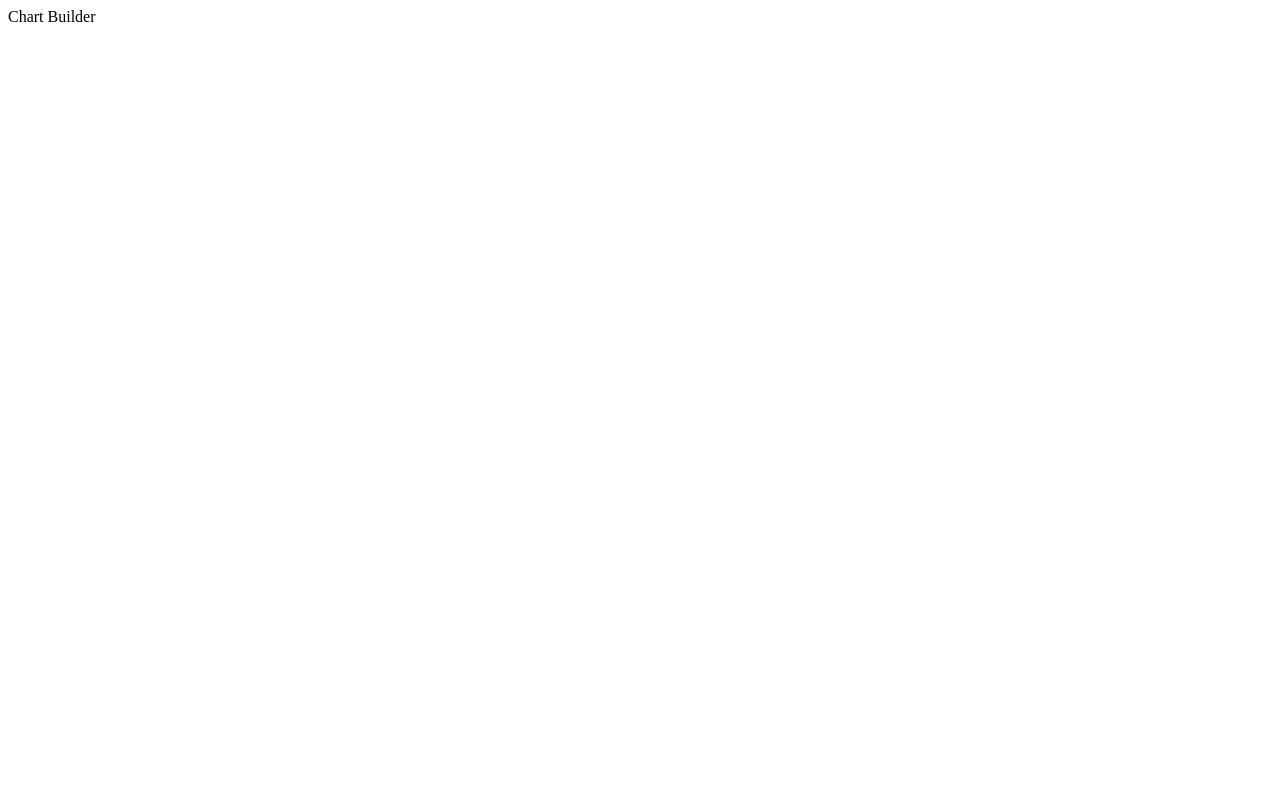
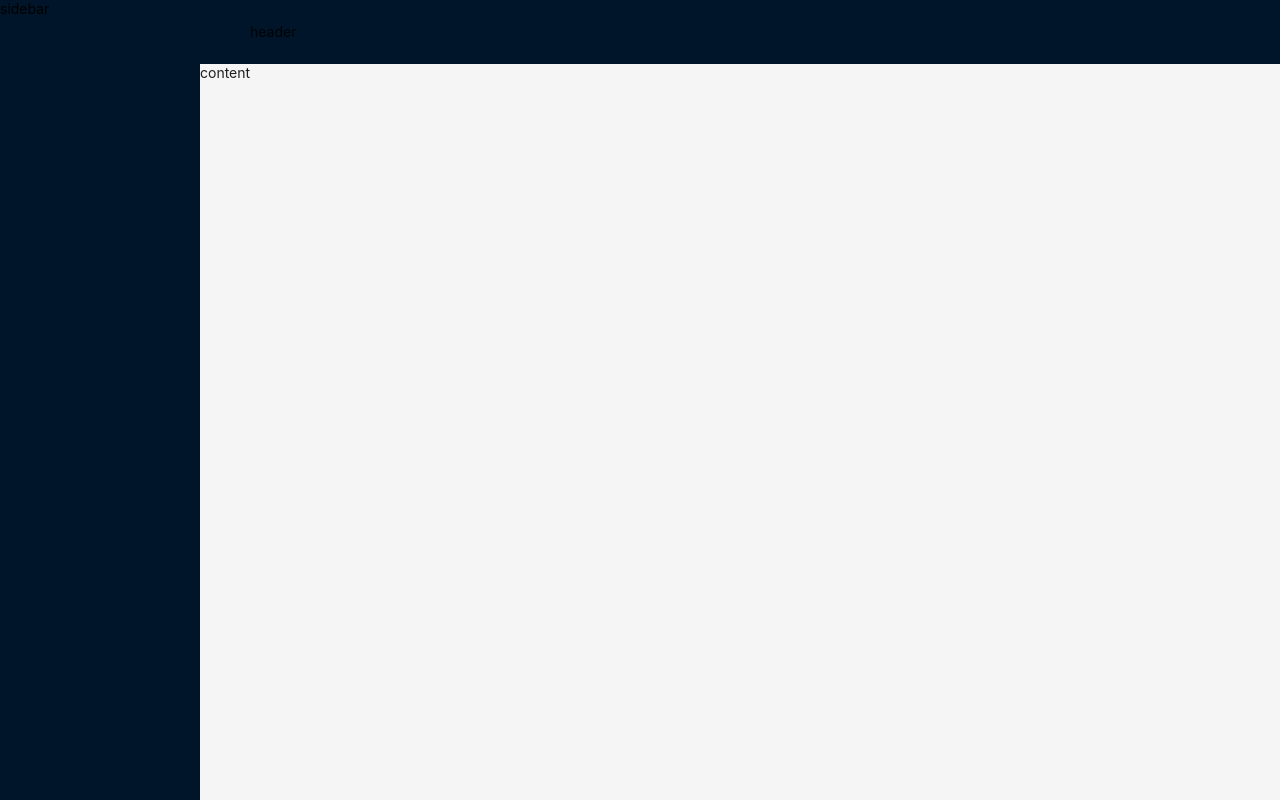
Before and after one commit to inshiya-simform/chart-builder, a React (Vite) app: page / in a window 1280 px wide. Built offline with nearby package versions, Linux system fonts and the light colour scheme.

Commit message:
layout for the app

```diff
--- a/package.json
+++ b/package.json
@@ -11,6 +11,7 @@
     "prepare": "husky"
   },
   "dependencies": {
+    "antd": "^5.26.1",
     "react": "^19.1.0",
     "react-dom": "^19.1.0"
   },
--- a/src/App.css
+++ b/src/App.css
@@ -0,0 +1,3 @@
+.ant-layout.main-container {
+  height: 100%;
+}
--- a/src/App.tsx
+++ b/src/App.tsx
@@ -1,5 +1,26 @@
+import { Layout } from "antd";
+import Sider from "antd/es/layout/Sider";
+import Sidebar from "./component/Sidebar/Sidebar";
+import { Content, Header } from "antd/es/layout/layout";
+import ChartHeader from "../src/component/Header/Header";
+import ChartContent from "../src/component/Content/Content";
+import "./App.css";
 const App = () => {
-  return <div>Chart Builder</div>;
+  return (
+    <Layout className="main-container">
+      <Sider>
+        <Sidebar />
+      </Sider>
+      <Layout>
+        <Header>
+          <ChartHeader />
+        </Header>
+        <Content>
+          <ChartContent />
+        </Content>
+      </Layout>
+    </Layout>
+  );
 };
 
 export default App;
--- /dev/null
+++ b/src/component/Content/Content.tsx
@@ -0,0 +1,5 @@
+const Content = () => {
+  return <div>content</div>;
+};
+
+export default Content;
--- /dev/null
+++ b/src/component/Header/Header.tsx
@@ -0,0 +1,5 @@
+const Header = () => {
+  return <div>header</div>;
+};
+
+export default Header;
--- /dev/null
+++ b/src/component/Sidebar/Sidebar.tsx
@@ -0,0 +1,5 @@
+const Sidebar = () => {
+  return <div>sidebar</div>;
+};
+
+export default Sidebar;
--- a/src/index.css
+++ b/src/index.css
@@ -0,0 +1,11 @@
+html,
+body {
+  margin: 0;
+  padding: 0;
+  box-sizing: border-box;
+  height: 100%;
+}
+
+#root {
+  height: 100%;
+}
```
Also changed, not shown: 1 other file (tests, documents, lock files or other folders).
